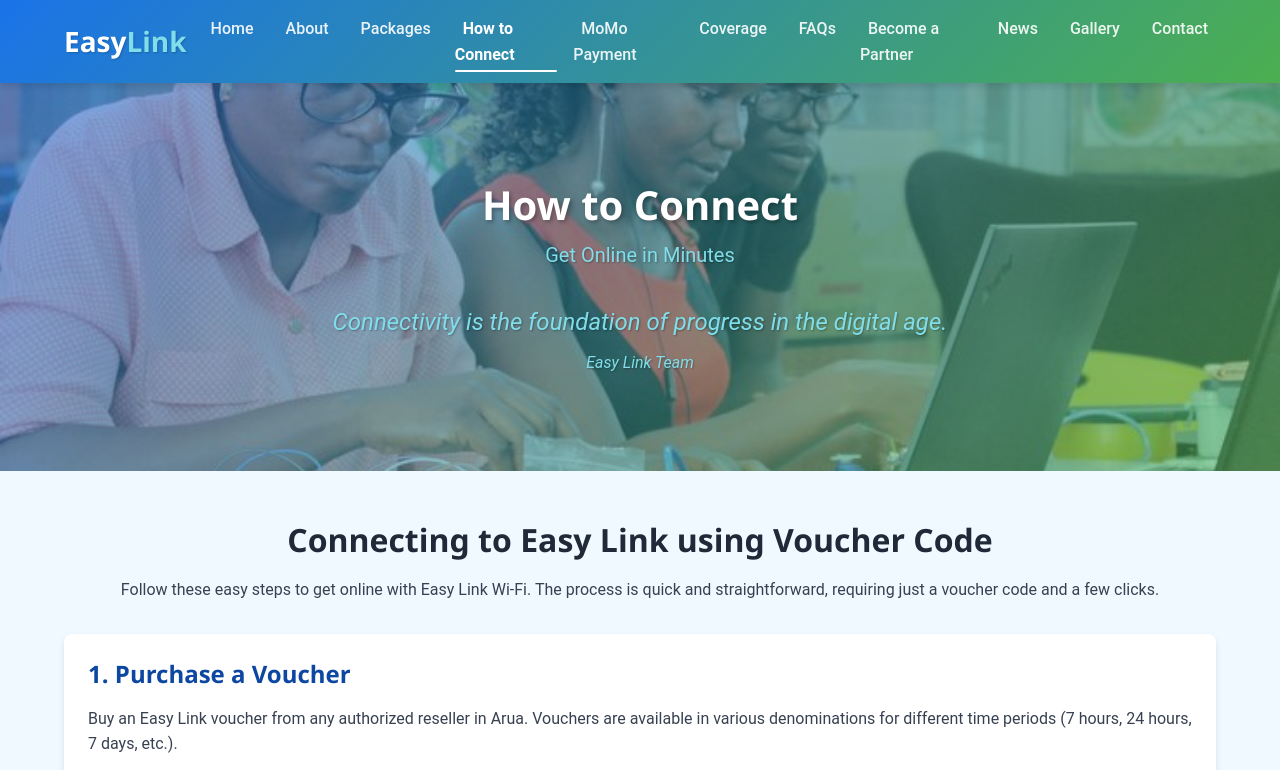
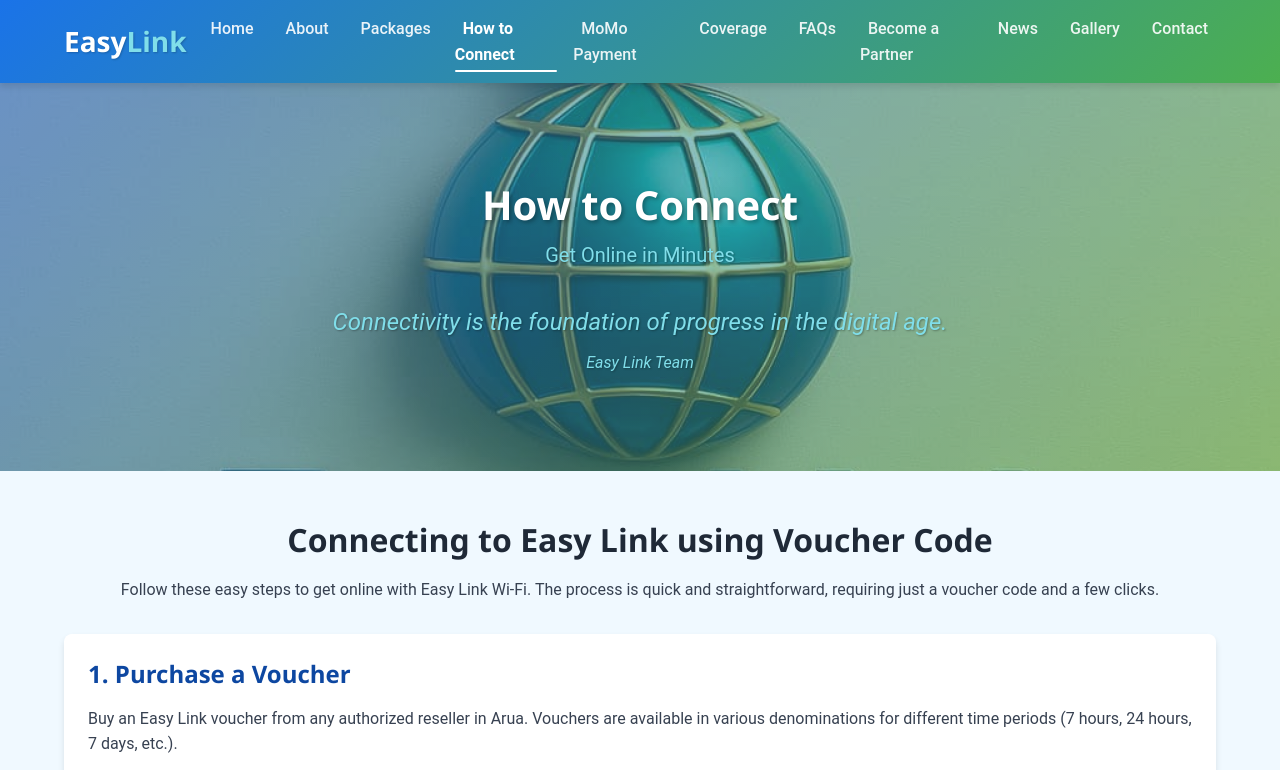
Before and after one commit to EmiTaylor-cyber/Easy-Link, a plain HTML site: page pages/connect.html in a window 1280 px wide. Shown: the top 770 px of the page. Drawn offline with nearby package versions, Linux system fonts and the light colour scheme.

Commit message:
update all

```diff
--- a/js/main.js
+++ b/js/main.js
@@ -426,9 +426,9 @@ function createBackgroundSlider(container) {
 
     // Create slides with different background images
     const images = [
-        '../images/fan1.jpg',
-        '../images/fan2.jpg',
-        '../images/fan3.jpg'
+        '../images/background.jpg',
+        '../images/background.jpg',
+        '../images/background.jpg'
     ];
 
     images.forEach((image, index) => {
--- a/pages/connect.html
+++ b/pages/connect.html
@@ -40,7 +40,7 @@
     <header>
         <div class="container">
             <div class="logo">
-                <a href="../index.html">
+                <a href="index.html">
                     <h1>Easy<span>Link</span></h1>
                 </a>
             </div>
@@ -49,7 +49,7 @@
                     <i class="fas fa-bars"></i>
                 </div>
                 <ul class="nav-menu">
-                    <li><a href="../index.html">Home</a></li>
+                    <li><a href="index.html">Home</a></li>
                     <li><a href="about.html">About</a></li>
                     <li><a href="packages.html">Packages</a></li>
                     <li><a href="connect.html" class="active">How to Connect</a></li>
```
Also changed, not shown: pages/about.html (+1 -1 lines), pages/contact.html (+1 -1 lines), pages/coverage.html (+1 -1 lines), pages/faq.html (+1 -1 lines), pages/index.html (added).
